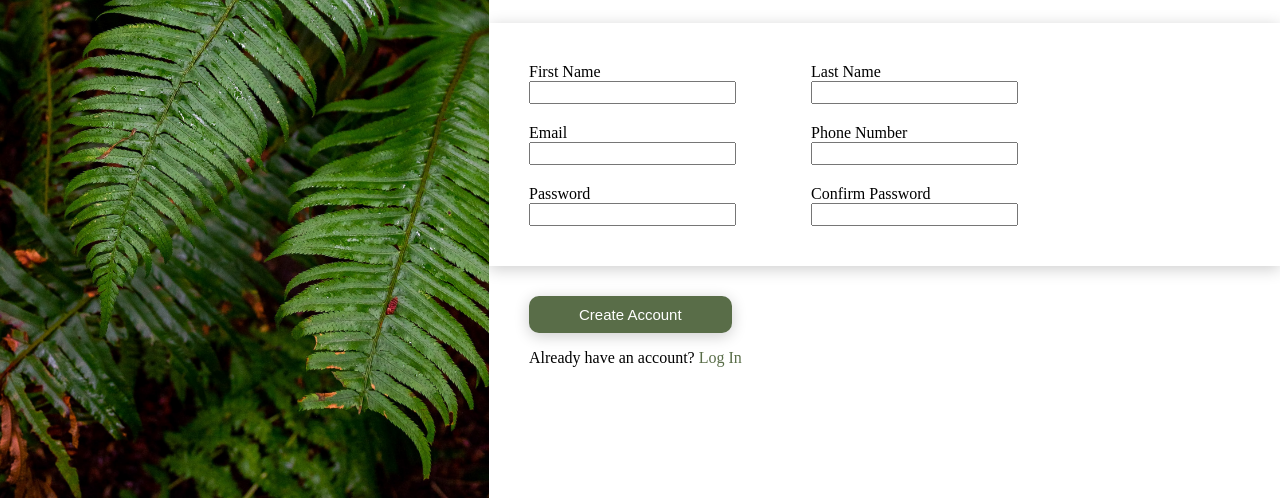
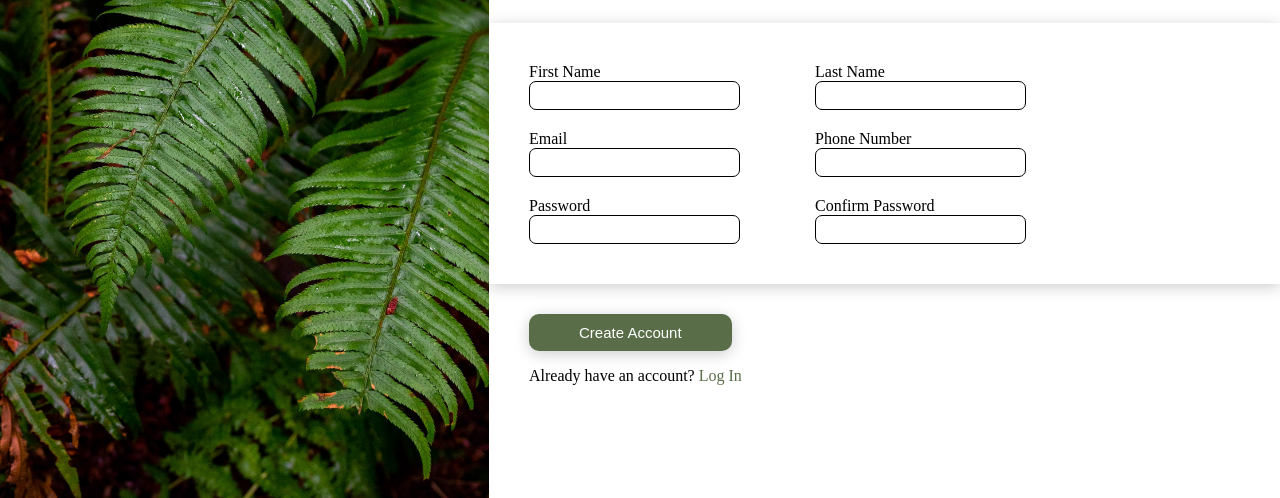
Before and after one commit to TwelveStacks/sign-up-form, a plain HTML site: page index.html in a window 1280 px wide. Shown: the part 302-800 px from the top of the page. Drawn offline with Linux system fonts and the light colour scheme.

Commit message:
Linked JS file

```diff
--- a/index.html
+++ b/index.html
@@ -5,6 +5,7 @@
     <meta name="viewport" content="width=device-width, initial-scale=1.0" />
     <title>Sign Up Form</title>
     <link rel="stylesheet" href="styles.css" />
+    <script src="scripts.js"></script>
   </head>
   <body>
     <div class="main">
@@ -30,41 +31,46 @@
               <div class="row">
                 <div class="input-container">
                   <label for="first_name">First Name</label>
-                  <input type="text" id="first_name" />
+                  <input type="text" id="first_name" required />
                 </div>
                 <div class="input-container">
                   <label for="last_name">Last Name</label>
-                  <input type="text" id="last_name" />
+                  <input type="text" id="last_name" required />
                 </div>
               </div>
               <div class="row">
                 <div class="input-container">
                   <label for="email">Email</label>
-                  <input type="text" id="email" />
+                  <input type="email" id="email" required />
                 </div>
                 <div class="input-container">
                   <label for="phone_number">Phone Number</label>
-                  <input type="text" id="phone_number" />
+                  <input type="number" id="phone_number" required />
                 </div>
               </div>
               <div class="row">
                 <div class="input-container">
                   <label for="password">Password</label>
-                  <input type="text" id="password" />
+                  <input type="password" id="password" required />
                 </div>
                 <div class="input-container">
                   <label for="confirm_password">Confirm Password</label>
-                  <input type="text" id="confirm_password" />
+                  <input type="password" id="confirm_password" required />
                 </div>
               </div>
             </div>
+        </div>
+        <!-- form container div -->
+            <div class="button-container">
+              <button type="submit" class="submit-button">Create Account</button>
+              <p>Already have an account? <a href="">Log In</a></p>
+            </div>
+            <!-- button container -->
           </form>
-        </div>
-        <div class="button-container">
-          <button class="button">Create Account</button>
-          <p>Already have an account? <a href="">Log In</a></p>
-        </div>
+          <!-- form element -->
       </div>
+      <!-- left and right div -->
     </div>
+    <!-- main div -->
   </body>
 </html>
--- a/styles.css
+++ b/styles.css
@@ -97,9 +97,12 @@ body {
 
 input {
     font-size: 15px;
+    padding: 5px;
+    border: 1px solid black;
+    border-radius: 7px;
 }
 
-.button {
+.submit-button {
     padding-left: 50px;
     padding-right: 50px;
     padding-top: 10px;
@@ -117,3 +120,15 @@ a {
     text-decoration: none;
 
 }
+
+.submit-button:hover {
+    background-color: green;
+}
+
+.submit-button:focus {
+    background-color: black;
+}
+
+input:focus {
+    box-shadow: 2px 3px 2px rgba(0,0,0,0.2);
+}
```
Also changed, not shown: scripts.js (added).
